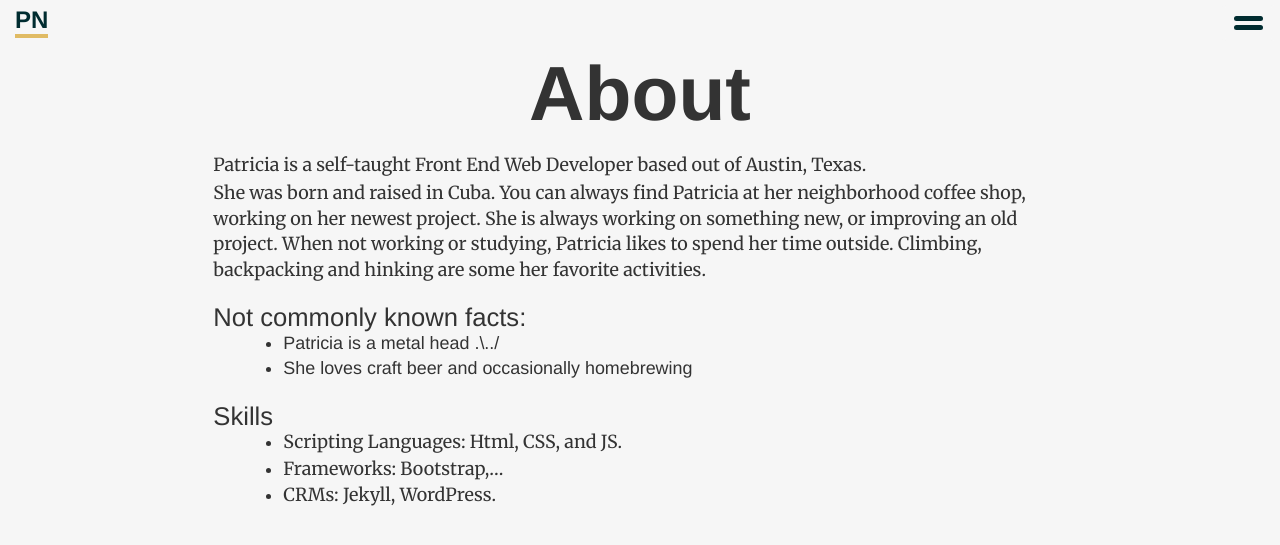
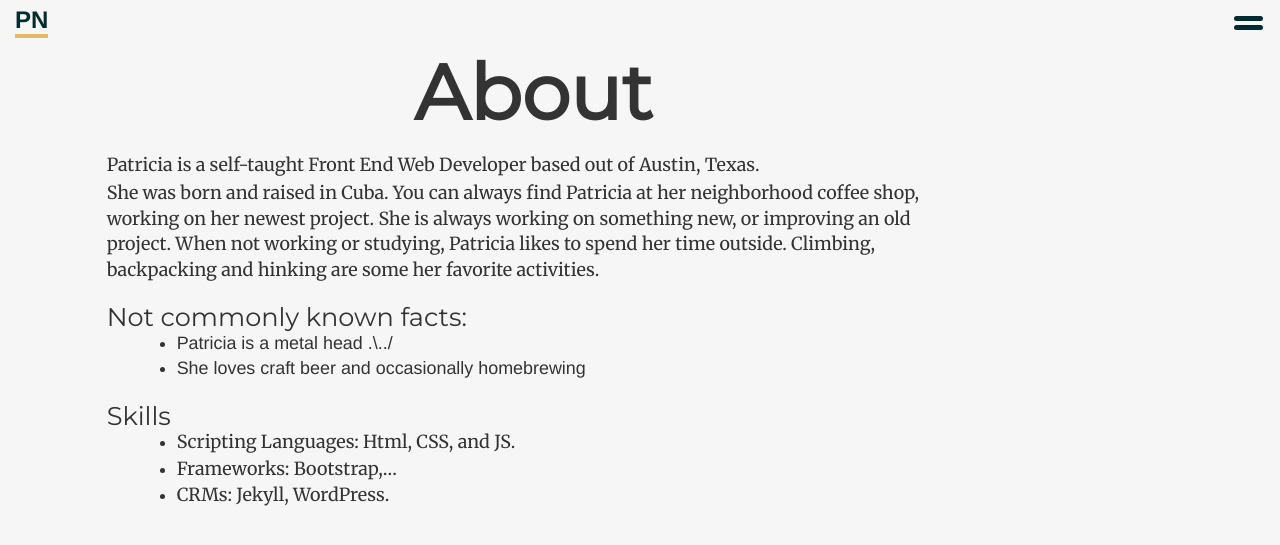
Before and after one commit to papanucita/papanucita.github.io, a Jekyll site: the page built from about.md, in a window 1280 px wide. Shown: the top 545 px of the page. Built offline with Jekyll 4.4.1, drawn with Linux system fonts in a browser that asks for light colours.

Commit message:
media-xs: margin correction and list indentation fix

```diff
--- a/_layouts/article.html
+++ b/_layouts/article.html
@@ -2,7 +2,7 @@
 	<body class="container">
 		{% include header.html %}
 		<section class="container articleContainer">
-			<div class="row col-xs-12 col-sm-8 col-sm-push-2">
+			<div class="row col-xs-10 col-sm-push-1 col-sm-8 col-sm-push-2">
 		    	{{ content }}
 			</div>
 		</section>
--- a/about.md
+++ b/about.md
@@ -4,7 +4,7 @@
 baseurl: /about/
 ---
 <div class="container articleContainer">
-	<div class="row col-xs-12 col-sm-8 col-sm-push-2">
+	<div class="row col-xs-10 col-sm-push-1 col-sm-8 col-sm-push-2">
     	<h1>About</h1>
 		<h4>Patricia is a self-taught Front End Web Developer based out of Austin, Texas.</h4>
 		<p>She was born and raised in Cuba. You can always find Patricia at her neighborhood coffee shop, working on her newest project. She is always working on something new, or improving an old project. When not working or studying, Patricia likes to spend her time outside. Climbing, backpacking and hinking are some her favorite activities.</p>
--- a/assets/myspecialstyles.css
+++ b/assets/myspecialstyles.css
@@ -194,8 +194,6 @@
 						Footer
 **********************************************************/
 footer {
-	position: fixed;
-	bottom: 0;
 	text-align: center;
 }
 footer img {
--- a/assets/mystyles.css
+++ b/assets/mystyles.css
@@ -24,6 +24,12 @@
 }
 .row {
 	padding: 0px;
+}
+h1,
+h2,
+h3,
+h4 {
+	font-family: 'Montserrat', sans-serif;
 }
 /*******************************************
 					Nav
@@ -282,6 +288,9 @@
 	.postLinkContainer:hover {
 		border-radius: 0px;
 	}
+	.articleContainer ul {
+		margin-left: 0px;
+	}
 	.wrap .col-sm-8 {
 		margin-top: 20%;
 	}
```
Also changed, not shown: 15 other files.
